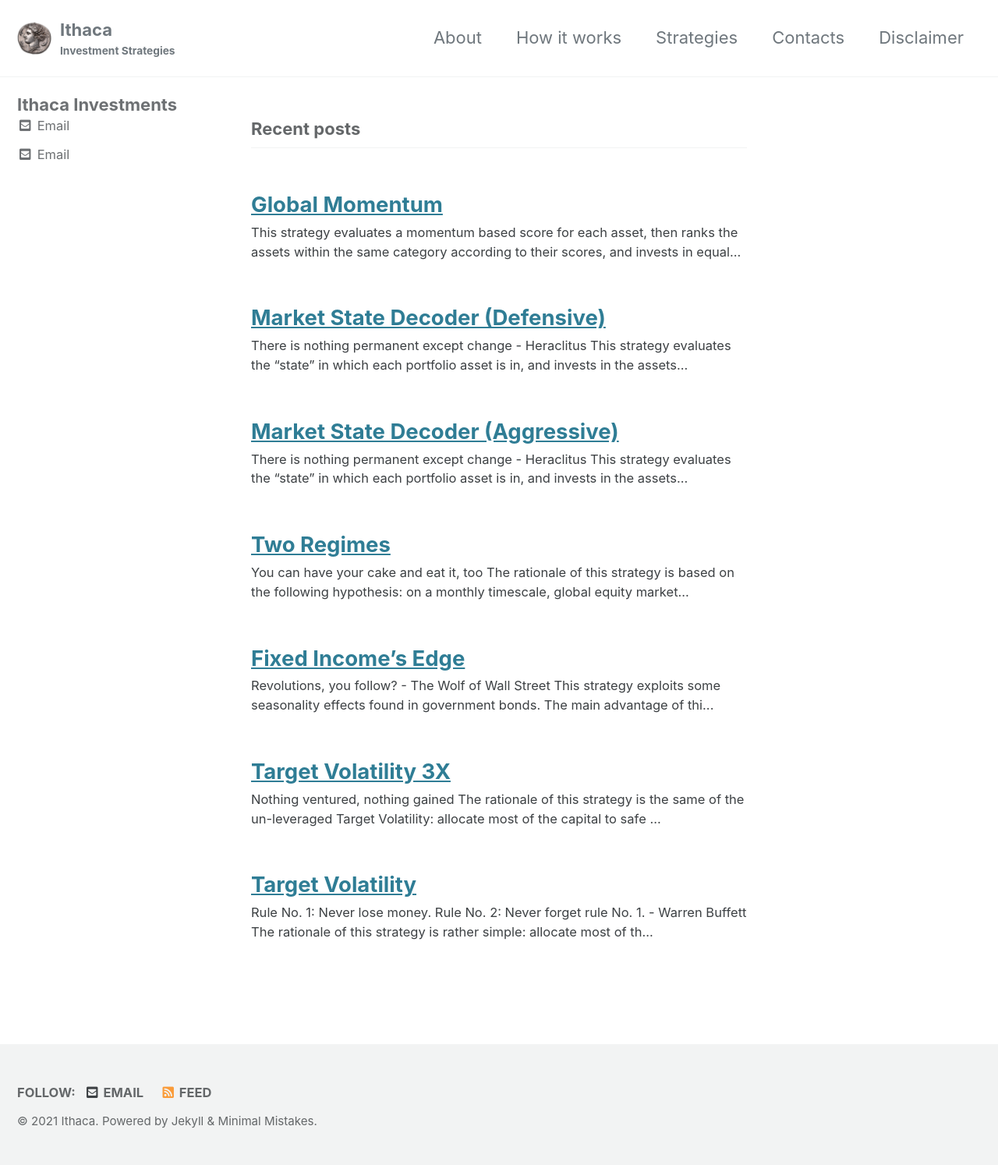
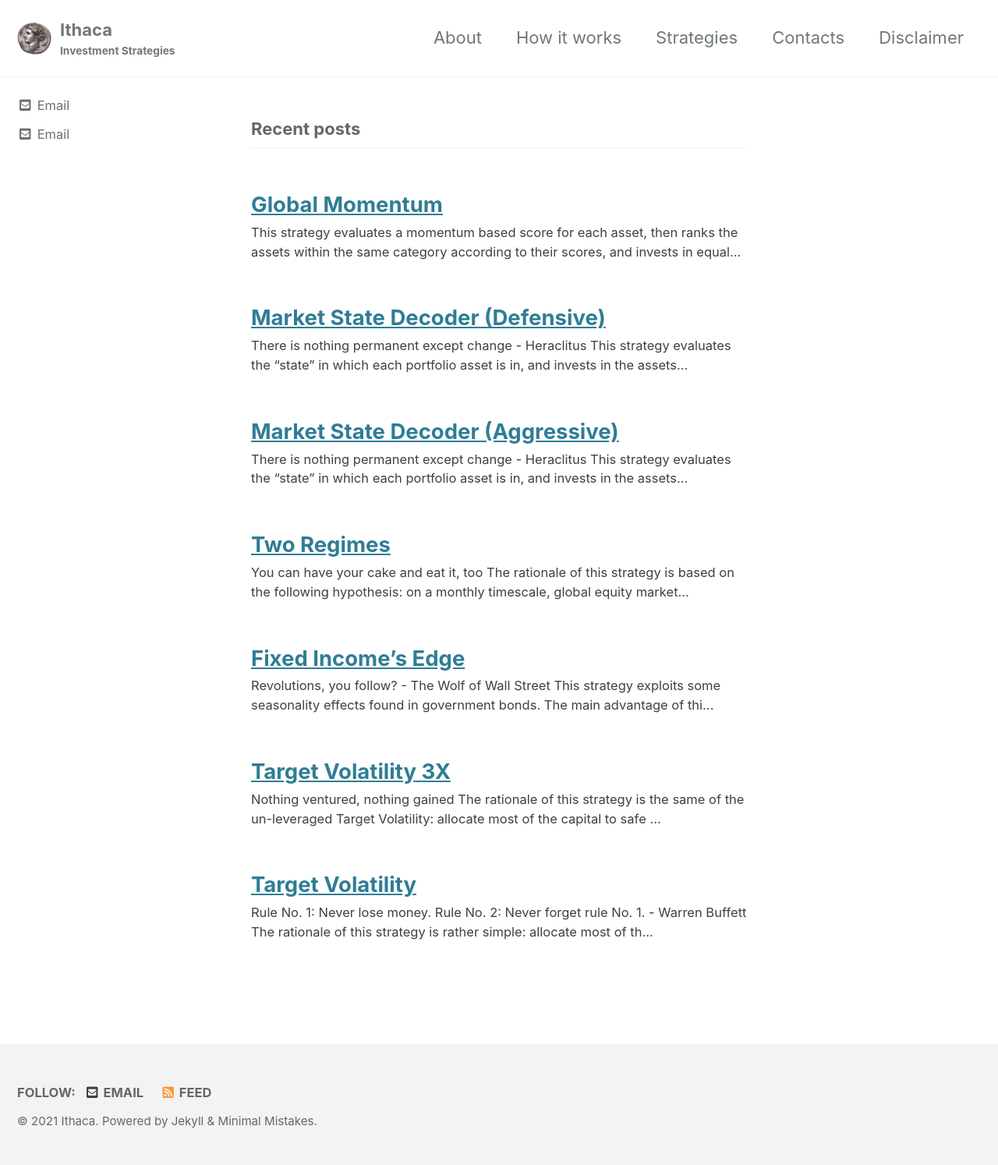
Before and after one commit to IthacaResearch/ithacaresearch.github.io, a Jekyll site: the page built from index.html, in a window 1280 px wide. Shown: the whole page at 78% size. Built offline with Jekyll 4.4.1, drawn with Linux system fonts in a browser that asks for light colours; cached includes are drawn as plain includes; the list of posts is cut into pages by our own code.

Commit message:
Update _config.yml

```diff
--- a/_config.yml
+++ b/_config.yml
@@ -94,7 +94,7 @@ analytics:
 
 # Site Author
 author:
-  name             : Ithaca Investments
+  name             : #
   avatar           : # path of avatar image, e.g. "/assets/images/bio-photo.jpg"
   bio              : #"I am an **amazing** person."
   location         : #"Somewhere"
```
